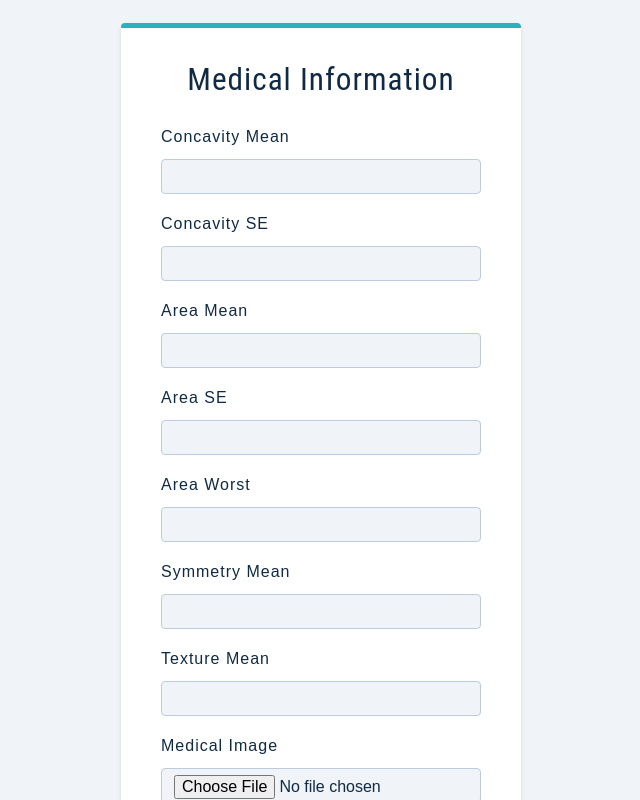
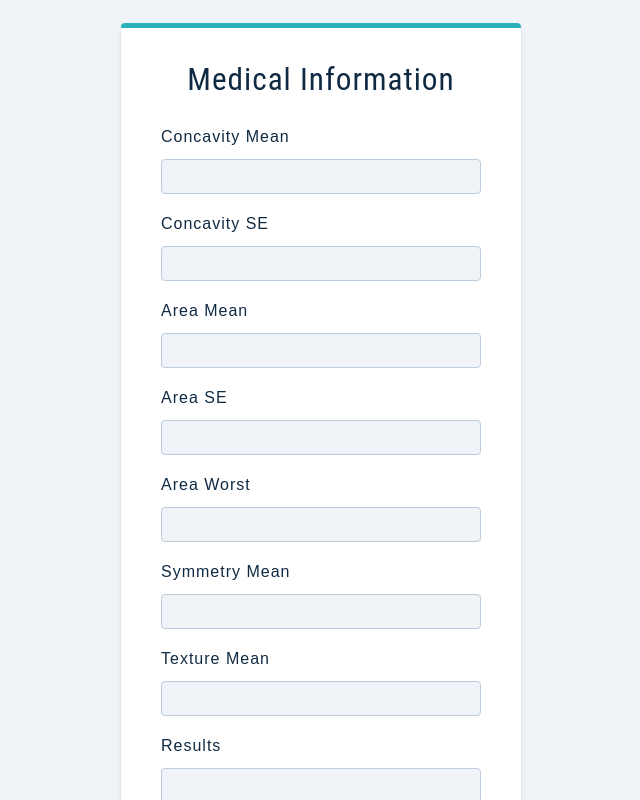
Before and after one commit to chloesyy/cloud-computing, a React (Create React App) app in the folder client/: page /form in a window 1280 px wide. Both pictures are taken after typing "Sample", "Sample", "Sample", "5", "5", "Sample" into the empty fields and a click on the button "Next". Shown: the part 184-984 px from the top of the page, without its empty margins (319-959 px from the left). Built offline with nearby package versions, Linux system fonts and the light colour scheme; what amazon-cognito-identity-js would draw is missing.

Commit message:
remove medical image input since it is not in use

```diff
--- a/client/src/components/MedicalInfo.js
+++ b/client/src/components/MedicalInfo.js
@@ -98,13 +98,13 @@ export default function MedicalInfo({
                     value={values.textureMean}
                     handleChange={handleChange}
                 />
-                <FormRow
+                {/* <FormRow
                     type="file"
                     name="medicalImage"
                     labelText="Medical Image"
                     value={values.medicalImage}
                     handleChange={handleChange}
-                />
+                /> */}
                 <FormRow
                     type="text"
                     name="results"
--- a/client/src/pages/Form.js
+++ b/client/src/pages/Form.js
@@ -24,14 +24,13 @@ const initialState = {
     areaWorst: "",
     symmetryMean: "",
     textureMean: "",
-    medicalImage: "",
+    // medicalImage: null,
     results: "",
     diagnosis: "",
     doc: "",
 };
 
 export default function Form() {
-
     // const navigate = useNavigate();
     // useEffect(() => {
     //     if (!values.isAuthenticated) {
@@ -85,6 +84,6 @@ export default function Form() {
         default:
     }
 
-        // }
+    // }
     // };
 }
```
